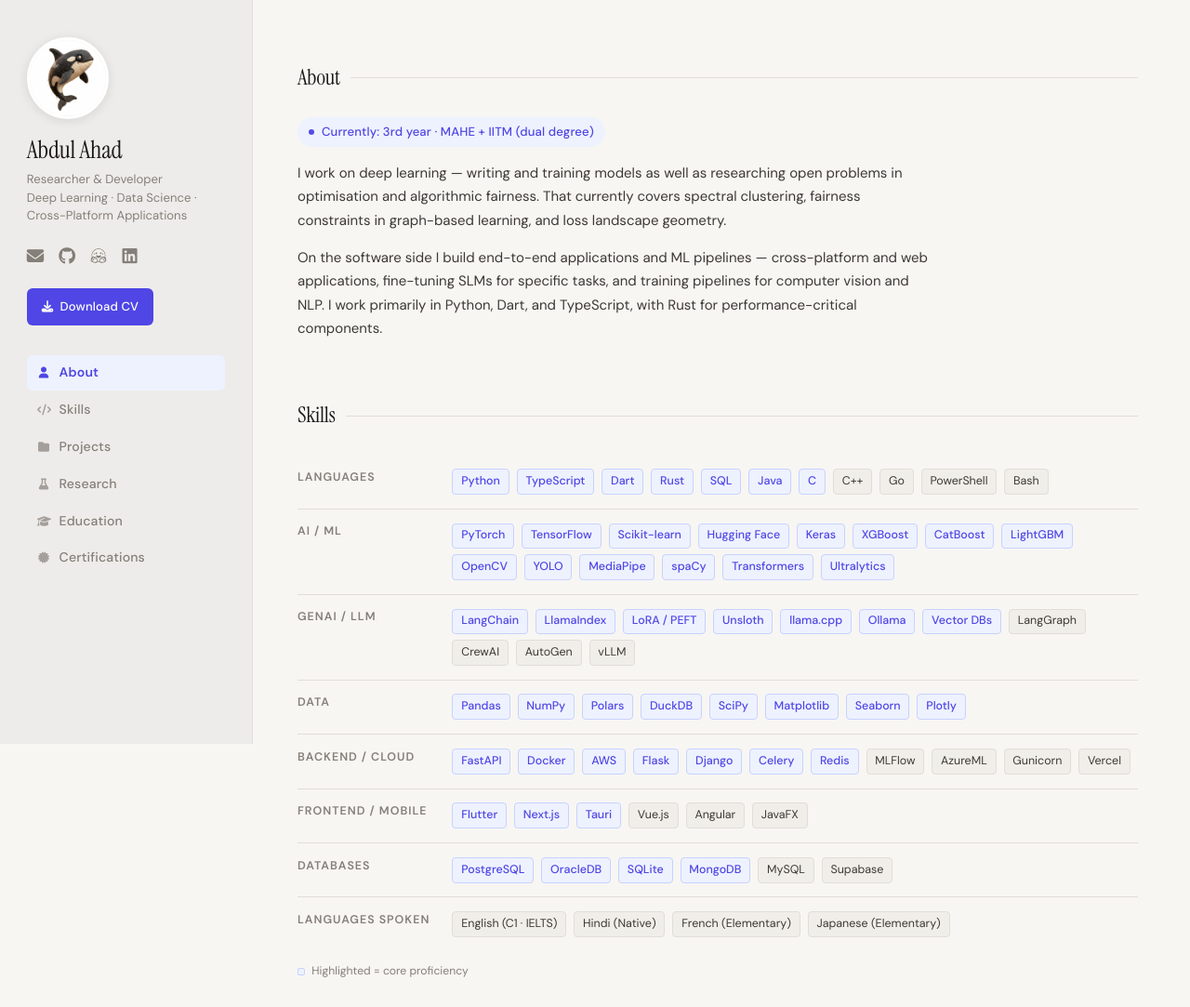
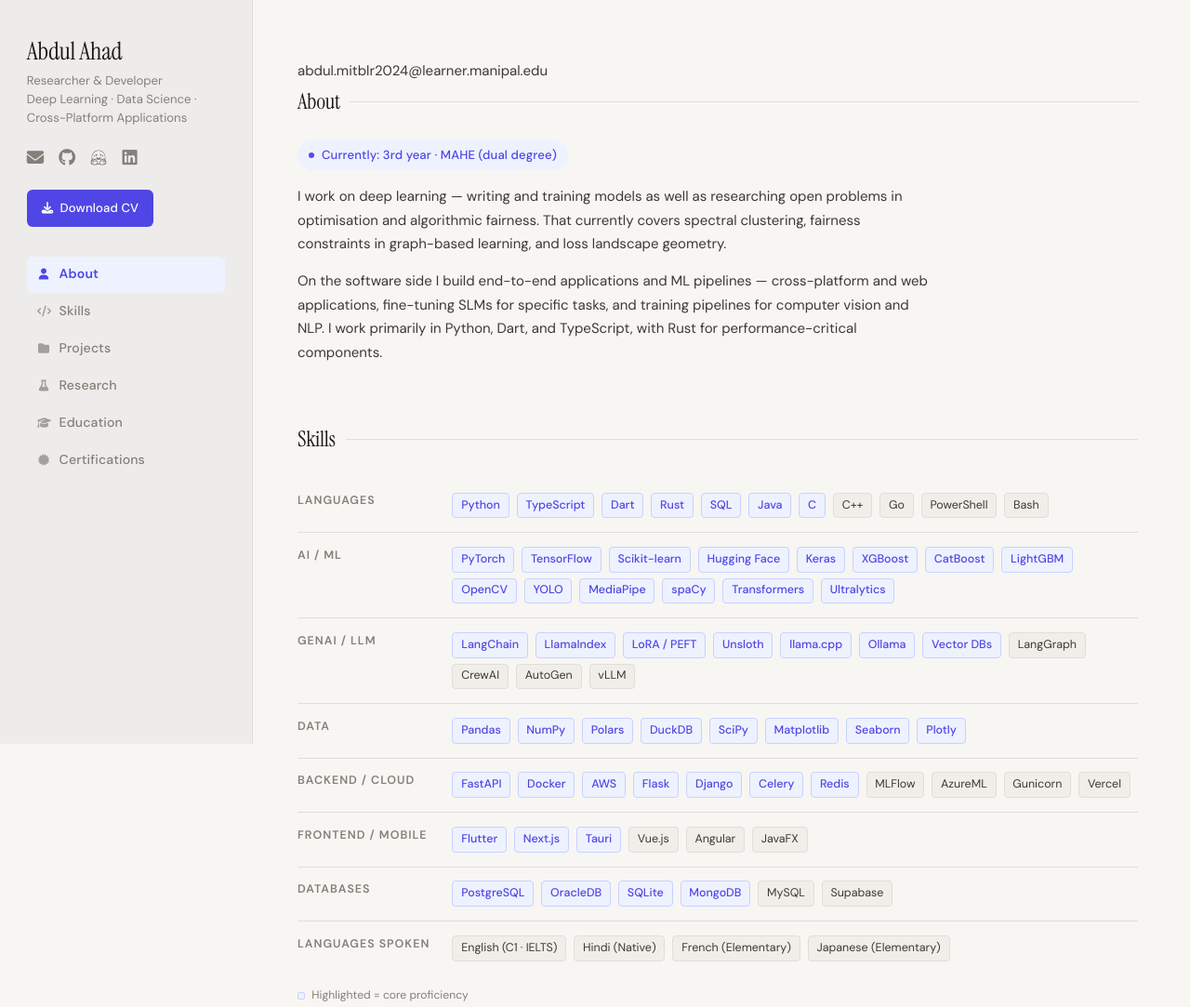
Before and after one commit to 990aa/990aa.github.io, a website: page index.html in a window 1280 px wide. Shown: the top 1083 px of the page at 93% size. Drawn offline with nearby package versions, Linux system fonts and the light colour scheme.

Commit message:
Update profile details and add verification email

```diff
--- a/index.html
+++ b/index.html
@@ -783,9 +783,6 @@
 
 
 <aside id="sidebar">
-
-    <img src="assets/pfp.png" alt="Abdul Ahad" class="profile-photo">
-
     <p class="sidebar-name">Abdul Ahad</p>
     <p class="sidebar-tagline">Researcher &amp; Developer<br>Deep Learning · Data Science · Cross-Platform Applications</p>
 
@@ -820,13 +817,15 @@
 
 <main>
 
+    <p>abdul.mitblr2024@learner.manipal.edu</p>
+
     <!-- ── ABOUT ─────────────────────────────────── -->
     <section id="about">
         <h2>About</h2>
         <div class="about-content">
             <div class="currently-bar">
                 <span class="dot"></span>
-                Currently: 3rd year · MAHE + IITM (dual degree)
+                Currently: 3rd year · MAHE (dual degree)
             </div>
             <p>
                 I work on deep learning — writing and training models as well as researching open problems in optimisation and algorithmic fairness. That currently covers spectral clustering, fairness constraints in graph-based learning, and loss landscape geometry.
```
Also changed, not shown: 1 other file.
